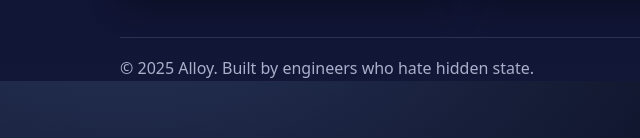
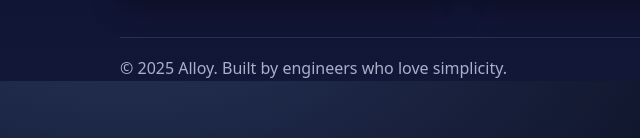
Before and after one commit to lydakis/alloy-www, a plain HTML site: page index.html in a window 1280 px wide. Shown: the part 719-857 px from the top of the page, 0-640 px from the left. Drawn offline with Linux system fonts and the light colour scheme; no server answers.

Commit message:
Footer: switch to positive phrasing — ‘Built by engineers who love simplicity.’

```diff
--- a/index.html
+++ b/index.html
@@ -162,7 +162,7 @@
     </main>
 
     <footer>
-      <div>© <span id="year"></span> Alloy. Built by engineers who hate hidden state.</div>
+      <div>© <span id="year"></span> Alloy. Built by engineers who love simplicity.</div>
       <div>Docs → <a href="https://docs.alloy.fyi/" rel="noopener">docs.alloy.fyi</a></div>
     </footer>
   </div>
```
